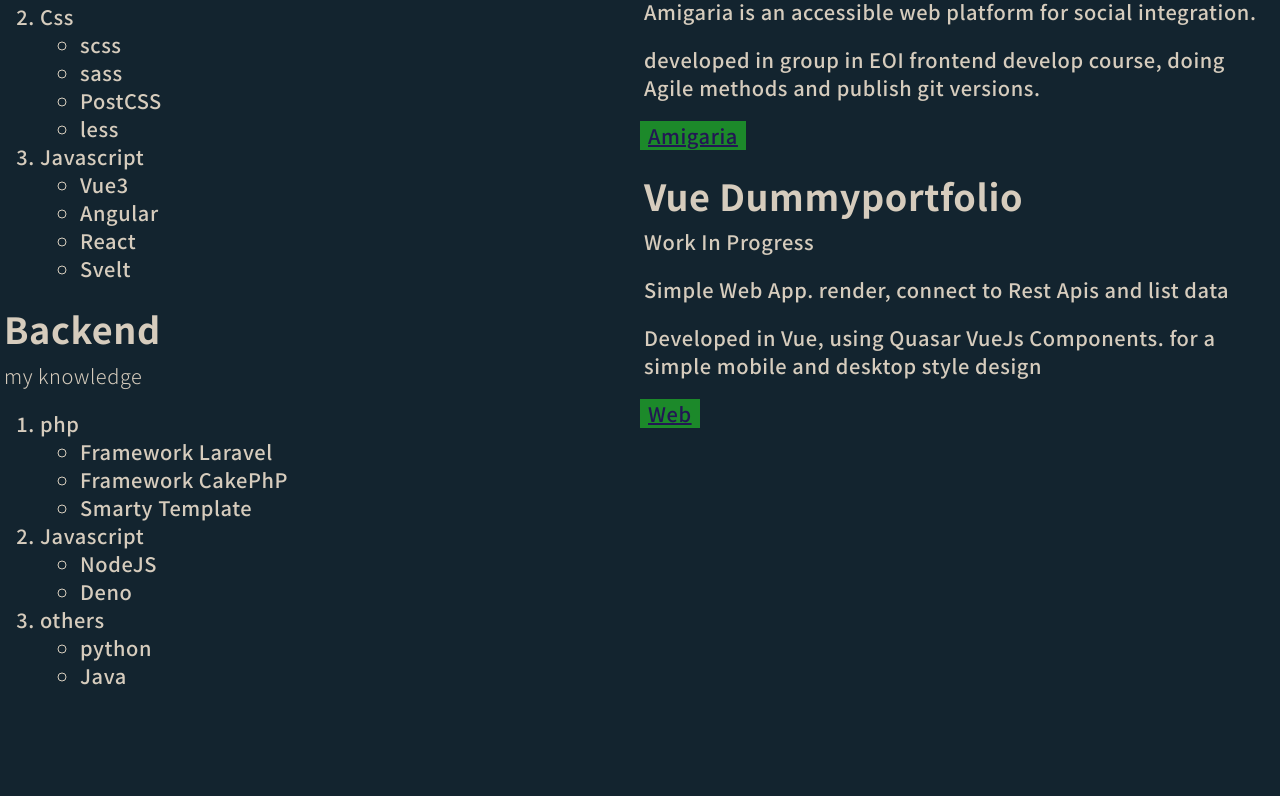
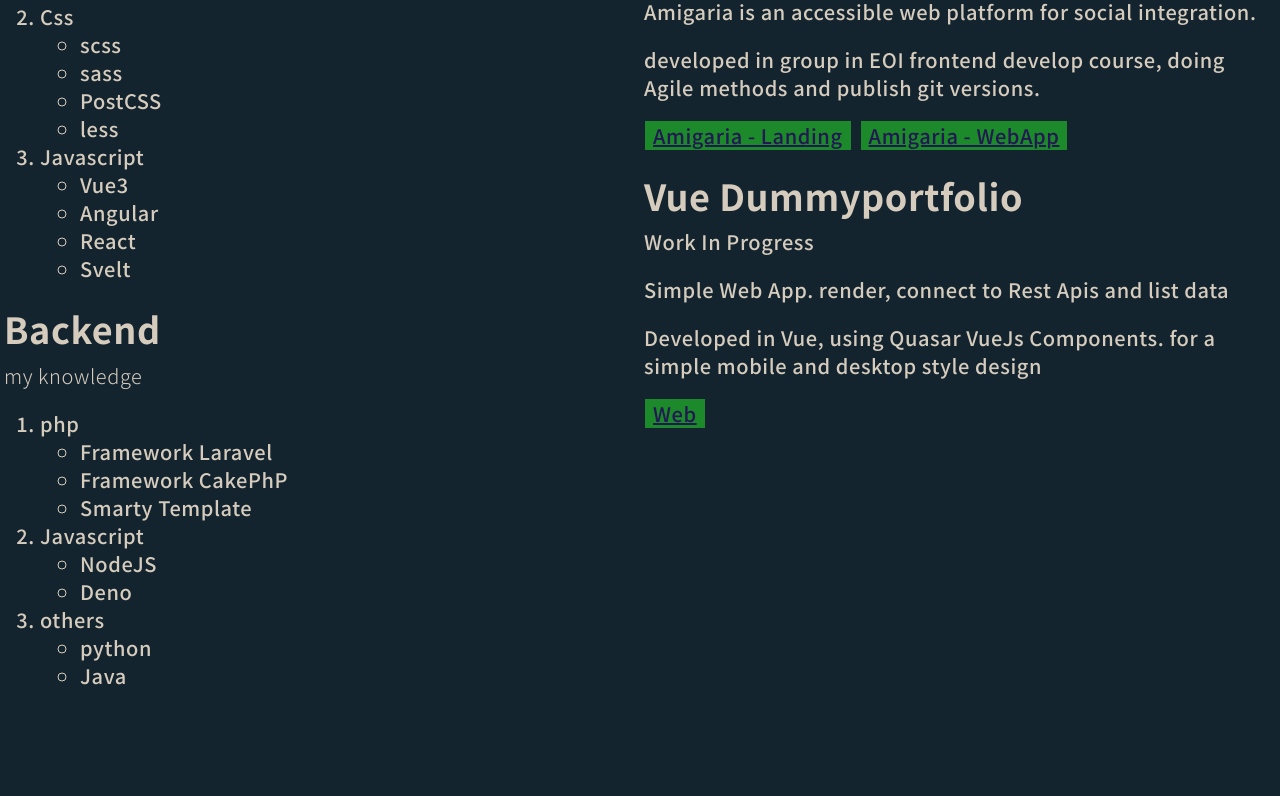
Before and after one commit to rmlgc/VueLanding, a Vue app: page / in a window 1280 px wide. Shown: the part 2864-3660 px from the top of the page. Built offline with nearby package versions, Linux system fonts and the light colour scheme.

Commit message:
aLinks margins added

```diff
--- a/src/assets/main.css
+++ b/src/assets/main.css
@@ -32,6 +32,7 @@
     transition: all 0.1s cubic-bezier(.68, -0.55, .27, 1.55);
     cursor: pointer;
     padding: 0px 8px;
+    margin: 0px 5px;
 }
 a:hover,
 a.active {
--- a/src/components/Landing/SectionPortfolio.vue
+++ b/src/components/Landing/SectionPortfolio.vue
@@ -8,14 +8,15 @@
           <h3>Amigaria WebApp</h3>
           <p>Amigaria is an accessible web platform for social integration.</p>
           <p>developed in group in EOI frontend develop course, doing Agile methods and publish git versions.</p>
-          <a class="active" href="https://amigaria.com/">Amigaria</a>
+          <a class="active" href="https://amigaria-dev.vercel.app/" target="_blank">Amigaria - Landing</a>
+          <a class="active" href="https://amigaria-app.vercel.app/login" target="_blank">Amigaria - WebApp</a>
         </div>
         <div>
           <h3>Vue Dummyportfolio</h3>
           <p>Work In Progress</p>
           <p>Simple Web App. render, connect to Rest Apis and list data</p>
           <p>Developed in Vue, using Quasar VueJs Components. for a simple mobile and desktop style design</p>
-          <a class="active" href="https://rmlgc.github.io/dummyportfolio-vue/">Web</a>
+          <a class="active" href="https://rmlgc.github.io/dummyportfolio-vue/" target="_blank">Web</a>
         </div>
 
       </section>
```
